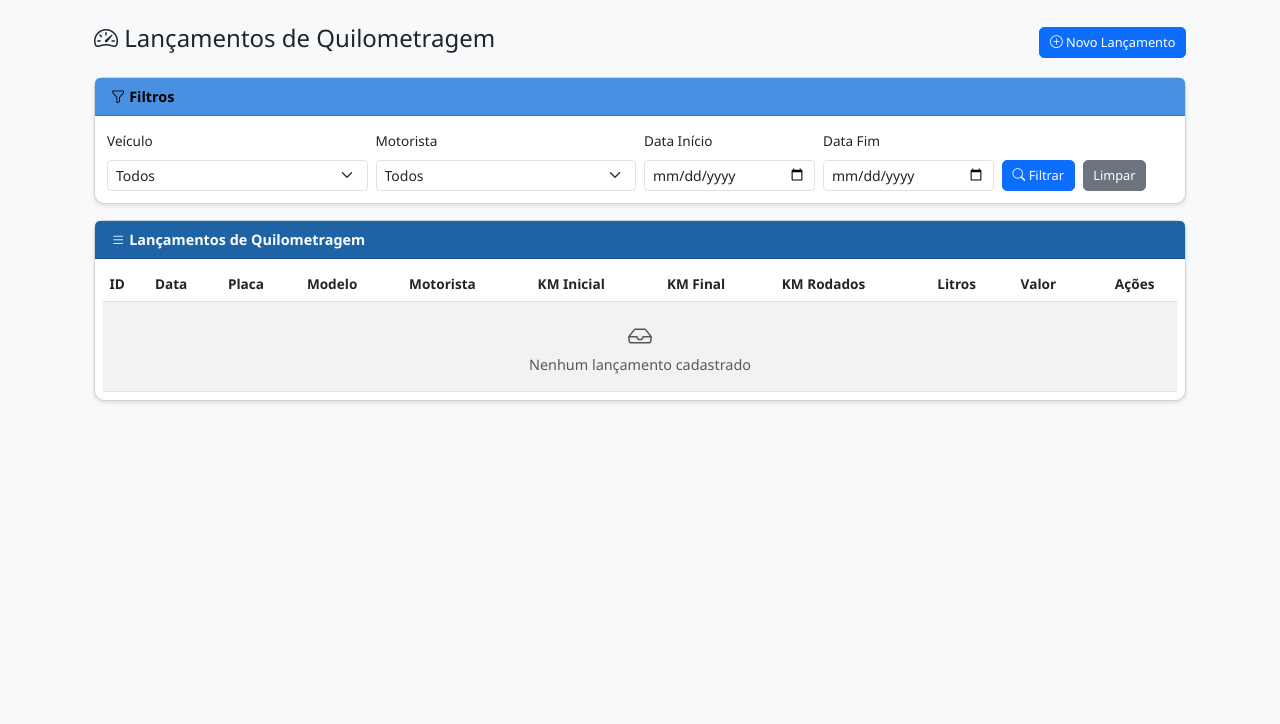
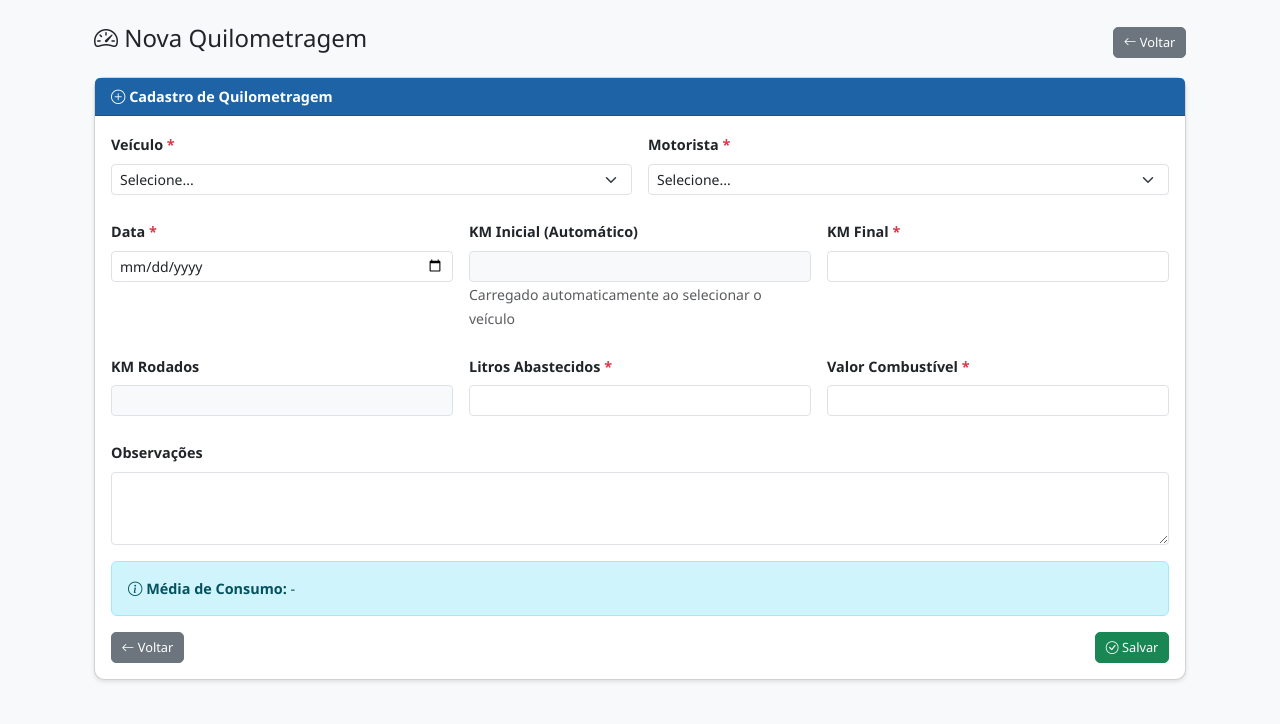
Before and after one commit to qualicontaxanderson-hub/nh-transportes, a Flask app: page /quilometragem/ in a window 1280 px wide. Shown: the part 76-800 px from the top of the page. Run offline with Flask 3, Linux system fonts and the light colour scheme; the visitor is signed in with stand-in values (Sample User, id 1); data that the repository does not hold is empty; parts of the project's set-up code (start-up, migrations or seed data) failed here and were passed over.

Commit message:
Update lista.html

```diff
--- a/templates/quilometragem/lista.html
+++ b/templates/quilometragem/lista.html
@@ -1,173 +1,178 @@
-{% extends 'base.html' %}
+{% extends "base.html" %}
 
-{% block title %}Quilometragem - NH Transportes{% endblock %}
+{% block title %}Nova Quilometragem - NH Transportes{% endblock %}
 
 {% block content %}
 <div class="container-fluid">
     <div class="d-flex justify-content-between align-items-center mb-3">
-        <h2 style="font-size: 1.5rem;"><i class="bi bi-speedometer2"></i> Lançamentos de Quilometragem</h2>
-        <a href="{{ url_for('quilometragem.novo') }}" class="btn btn-primary btn-sm">
-            <i class="bi bi-plus-circle"></i> Novo Lançamento
+        <h2 style="font-size: 1.5rem;"><i class="bi bi-speedometer2"></i> Nova Quilometragem</h2>
+        <a href="{{ url_for('quilometragem.lista') }}" class="btn btn-secondary btn-sm">
+            <i class="bi bi-arrow-left"></i> Voltar
         </a>
     </div>
 
-    <!-- Filtros -->
-    <div class="card mb-3">
-        <div class="card-header" style="background:#4A90E2;color:#000;font-size:0.9rem;font-weight:600;">
-            <i class="bi bi-funnel"></i> Filtros
+    <div class="card">
+        <div class="card-header" style="background:#1D63A5;color:white;font-size:0.9rem;font-weight:600;">
+            <i class="bi bi-plus-circle"></i> Cadastro de Quilometragem
         </div>
-        <div class="card-body" style="padding: 0.75rem;">
-            <form method="GET" class="row g-2">
-                <div class="col-md-3">
-                    <label class="form-label" style="font-size: 0.85rem;">Veículo</label>
-                    <select name="veiculos_id" class="form-select form-select-sm">
-                        <option value="">Todos</option>
+        <div class="card-body" style="padding: 1rem;">
+            <form method="POST" action="{{ url_for('quilometragem.novo') }}" id="formQuilometragem">
+                <div class="row g-3">
+                    <div class="col-md-6">
+                        <label class="form-label" style="font-size: 0.9rem;font-weight:600;">
+                            Veículo <span class="text-danger">*</span>
+                        </label>
+                        <select name="veiculos_id" id="veiculos_id" class="form-select form-select-sm" required>
+                            <option value="">Selecione...</option>
                             {% for veiculo in veiculos %}
-                        <option value="{{ veiculo.id }}" {% if filtros.veiculos_id|string == veiculo.id|string %}selected{% endif %}>
-                            {{ veiculo.placa }} - {{ veiculo.modelo }}
-                        </option>
+                            <option value="{{ veiculo.id }}">{{ veiculo.placa }} - {{ veiculo.modelo }}</option>
                             {% endfor %}
                         </select>
                     </div>
-                <div class="col-md-3">
-                    <label class="form-label" style="font-size: 0.85rem;">Motorista</label>
-                    <select name="motoristas_id" class="form-select form-select-sm">
-                        <option value="">Todos</option>
+                    <div class="col-md-6">
+                        <label class="form-label" style="font-size: 0.9rem;font-weight:600;">
+                            Motorista <span class="text-danger">*</span>
+                        </label>
+                        <select name="motoristas_id" class="form-select form-select-sm" required>
+                            <option value="">Selecione...</option>
                             {% for motorista in motoristas %}
-                        <option value="{{ motorista.id }}" {% if filtros.motoristas_id|string == motorista.id|string %}selected{% endif %}>
-                            {{ motorista.nome }}
-                        </option>
+                            <option value="{{ motorista.id }}">{{ motorista.nome }}</option>
                             {% endfor %}
                         </select>
                     </div>
-                <div class="col-md-2">
-                    <label class="form-label" style="font-size: 0.85rem;">Data Início</label>
-                    <input type="date" name="data_inicio" class="form-control form-control-sm" value="{{ filtros.data_inicio }}">
                 </div>
-                <div class="col-md-2">
-                    <label class="form-label" style="font-size: 0.85rem;">Data Fim</label>
-                    <input type="date" name="data_fim" class="form-control form-control-sm" value="{{ filtros.data_fim }}">
+
+                <div class="row g-3 mt-2">
+                    <div class="col-md-4">
+                        <label class="form-label" style="font-size: 0.9rem;font-weight:600;">
+                            Data <span class="text-danger">*</span>
+                        </label>
+                        <input type="date" name="data" class="form-control form-control-sm" required>
                     </div>
-                <div class="col-md-2 d-flex align-items-end">
-                    <button type="submit" class="btn btn-primary btn-sm me-2">
-                        <i class="bi bi-search"></i> Filtrar
+                    <div class="col-md-4">
+                        <label class="form-label" style="font-size: 0.9rem;font-weight:600;">
+                            KM Inicial (Automático)
+                        </label>
+                        <input type="text" id="km_inicial_display" class="form-control form-control-sm bg-light" readonly>
+                        <small class="text-muted">Carregado automaticamente ao selecionar o veículo</small>
+                    </div>
+                    <div class="col-md-4">
+                        <label class="form-label" style="font-size: 0.9rem;font-weight:600;">
+                            KM Final <span class="text-danger">*</span>
+                        </label>
+                        <input type="text" name="km_final" id="km_final" class="form-control form-control-sm" required>
+                    </div>
+                </div>
+
+                <div class="row g-3 mt-2">
+                    <div class="col-md-4">
+                        <label class="form-label" style="font-size: 0.9rem;font-weight:600;">
+                            KM Rodados
+                        </label>
+                        <input type="text" id="km_rodados" class="form-control form-control-sm bg-light" readonly>
+                    </div>
+                    <div class="col-md-4">
+                        <label class="form-label" style="font-size: 0.9rem;font-weight:600;">
+                            Litros Abastecidos <span class="text-danger">*</span>
+                        </label>
+                        <input type="text" name="litros_abastecidos" id="litros_abastecidos" class="form-control form-control-sm" required>
+                    </div>
+                    <div class="col-md-4">
+                        <label class="form-label" style="font-size: 0.9rem;font-weight:600;">
+                            Valor Combustível <span class="text-danger">*</span>
+                        </label>
+                        <input type="text" name="valor_combustivel" id="valor_combustivel" class="form-control form-control-sm" required>
+                    </div>
+                </div>
+
+                <div class="row g-3 mt-2">
+                    <div class="col-md-12">
+                        <label class="form-label" style="font-size: 0.9rem;font-weight:600;">
+                            Observações
+                        </label>
+                        <textarea name="observacoes" class="form-control form-control-sm" rows="3"></textarea>
+                    </div>
+                </div>
+
+                <div class="alert alert-info mt-3" style="font-size: 0.9rem;">
+                    <strong><i class="bi bi-info-circle"></i> Média de Consumo:</strong>
+                    <span id="media_consumo">-</span>
+                </div>
+
+                <div class="d-flex justify-content-between mt-3">
+                    <a href="{{ url_for('quilometragem.lista') }}" class="btn btn-secondary btn-sm">
+                        <i class="bi bi-arrow-left"></i> Voltar
+                    </a>
+                    <button type="submit" class="btn btn-success btn-sm">
+                        <i class="bi bi-check-circle"></i> Salvar
                     </button>
-                    <a href="{{ url_for('quilometragem.lista') }}" class="btn btn-secondary btn-sm">Limpar</a>
                 </div>
             </form>
         </div>
     </div>
-
-    <!-- Tabela Principal -->
-    <div class="card mb-3">
-        <div class="card-header" style="background:#1D63A5;color:white;font-size:0.9rem;font-weight:600;">
-            <i class="bi bi-list"></i> Lançamentos de Quilometragem
-        </div>
-        <div class="card-body" style="padding: 0.5rem;">
-            <div class="table-responsive">
-                <table class="table table-hover table-striped table-sm mb-0">
-                    <thead style="background:#4A90E2;color:#000;font-weight:700;font-size:0.85rem;">
-                        <tr>
-                            <th>ID</th>
-                            <th>Data</th>
-                            <th>Placa</th>
-                            <th>Modelo</th>
-                            <th>Motorista</th>
-                            <th>KM Inicial</th>
-                            <th>KM Final</th>
-                            <th>KM Rodados</th>
-                            <th>Litros</th>
-                            <th>Valor</th>
-                            <th class="text-center">Ações</th>
-                        </tr>
-                    </thead>
-                    <tbody style="font-size: 0.85rem;">
-                        {% if quilometragens %}
-                            {% for reg in quilometragens %}
-                            <tr>
-                                <td><strong>{{ reg.id }}</strong></td>
-                                <td>{{ reg.data.strftime('%d/%m/%Y') if reg.data else '-' }}</td>
-                                <td>{{ reg.placa }}</td>
-                                <td>{{ reg.modelo or '-' }}</td>
-                                <td>{{ reg.motorista_nome or '-' }}</td>
-                                <td>{{ "{:,.0f}".format(reg.km_inicial|float).replace(",", ".") }}</td>
-                                <td>{{ "{:,.0f}".format(reg.km_final|float).replace(",", ".") }}</td>
-                                <td>{{ "{:,.0f}".format(reg.km_rodados|float).replace(",", ".") }}</td>
-                                <td>{{ "{:,.2f}".format(reg.litros_abastecidos|float).replace(",", "X").replace(".", ",").replace("X", ".") }}</td>
-                                <td>R$ {{ "{:,.2f}".format(reg.valor_combustivel|float).replace(",", "X").replace(".", ",").replace("X", ".") }}</td>
-                                <td class="text-center">
-                                    <a href="{{ url_for('quilometragem.editar', id=reg.id) }}" class="btn btn-sm btn-warning" title="Editar" style="padding: 0.2rem 0.4rem;">
-                                        <i class="bi bi-pencil"></i>
-                                    </a>
-                                    <a href="{{ url_for('quilometragem.excluir', id=reg.id) }}"
-                                       class="btn btn-sm btn-danger"
-                                       title="Excluir"
-                                       style="padding: 0.2rem 0.4rem;"
-                                       onclick="return confirm('Deseja realmente excluir este lançamento?')">
-                                        <i class="bi bi-trash"></i>
-                                    </a>
-                                </td>
-                            </tr>
-                            {% endfor %}
-                        {% else %}
-                            <tr>
-                                <td colspan="11" class="text-center text-muted py-3" style="font-size: 0.9rem;">
-                                    <i class="bi bi-inbox" style="font-size:1.5rem;"></i><br>
-                                    Nenhum lançamento cadastrado
-                                </td>
-                            </tr>
-                        {% endif %}
-                    </tbody>
-                </table>
-            </div>
-        </div>
 </div>
 
-    <!-- Resumo por Caminhão -->
-    {% if resumo_veiculos %}
-    <div class="card">
-        <div class="card-header" style="background:#ff9800;color:#000;font-size:0.9rem;font-weight:600;">
-            <i class="bi bi-bar-chart"></i> Resumo por Caminhão
-        </div>
-        <div class="card-body" style="padding: 0.5rem;">
-            <div class="table-responsive">
-                <table class="table table-hover table-striped table-sm mb-0">
-                    <thead style="background:#ffc107;color:#000;font-weight:700;font-size:0.85rem;">
-                        <tr>
-                            <th>Placa</th>
-                            <th>Modelo</th>
-                            <th>Total Litros</th>
-                            <th>Total KM Rodado</th>
-                            <th>Média (KM/L)</th>
-                        </tr>
-                    </thead>
-                    <tbody style="font-size: 0.85rem;">
-                        {% for reg in resumo_veiculos %}
-                        <tr>
-                            <td><strong>{{ reg.placa }}</strong></td>
-                            <td>{{ reg.modelo or '-' }}</td>
-                            <td>{{ "{:,.2f}".format(reg.total_litros|float).replace(",", "X").replace(".", ",").replace("X", ".") }} L</td>
-                            <td>{{ "{:,.0f}".format(reg.total_km|float).replace(",", ".") }} km</td>
-                            <td>
-                                {% if reg.total_litros and reg.total_litros > 0 %}
-                                    {{ "{:.2f}".format((reg.total_km|float) / (reg.total_litros|float)).replace(".", ",") }} km/L
-                                {% else %}
-                                    -
-                                {% endif %}
-                            </td>
-                        </tr>
-                        {% endfor %}
-                    </tbody>
-                </table>
-            </div>
-        </div>
-    </div>
-    {% endif %}
-</div>
+<script>
+    let kmInicial = 0;
+
+    // Quando selecionar um veículo, buscar o último KM
+    document.getElementById('veiculos_id').addEventListener('change', function() {
+        const veiculoId = this.value;
+        if (veiculoId) {
+            fetch(`/quilometragem/api/get-ultimo-km/${veiculoId}`)
+                .then(response => response.json())
+                .then(data => {
+                    kmInicial = data.ultimo_km || 0;
+                    if (kmInicial > 0) {
+                        document.getElementById('km_inicial_display').value = kmInicial.toLocaleString('pt-BR', {minimumFractionDigits: 0, maximumFractionDigits: 0});
+                    } else {
+                        document.getElementById('km_inicial_display').value = 'KM inicial não configurado';
+                        alert('⚠️ Este veículo não possui KM inicial cadastrado. Configure na lista de quilometragem primeiro.');
+                    }
+                    calcularKmRodados();
+                })
+                .catch(error => {
+                    console.error('Erro ao buscar KM inicial:', error);
+                    alert('Erro ao carregar KM inicial do veículo');
+                });
+        } else {
+            document.getElementById('km_inicial_display').value = '';
+            kmInicial = 0;
+        }
+    });
+
+    function calcularKmRodados() {
+        const kmFinal = parseFloat(document.getElementById('km_final').value.replace(/\./g, '').replace(',', '.')) || 0;
+        const kmRodados = kmFinal - kmInicial;
+
+        if (kmRodados > 0) {
+            document.getElementById('km_rodados').value = kmRodados.toLocaleString('pt-BR', {minimumFractionDigits: 0, maximumFractionDigits: 0});
+        } else {
+            document.getElementById('km_rodados').value = '';
+        }
+        calcularMedia();
+    }
+
+    function calcularMedia() {
+        const kmRodados = parseFloat(document.getElementById('km_rodados').value.replace(/\./g, '').replace(',', '.')) || 0;
+        const litros = parseFloat(document.getElementById('litros_abastecidos').value.replace(/\./g, '').replace(',', '.')) || 0;
+
+        if (kmRodados > 0 && litros > 0) {
+            const media = kmRodados / litros;
+            document.getElementById('media_consumo').innerHTML = `<strong>${media.toFixed(2).replace('.', ',')} km/l</strong>`;
+        } else {
+            document.getElementById('media_consumo').textContent = '-';
+        }
+    }
+
+    document.getElementById('km_final').addEventListener('input', calcularKmRodados);
+    document.getElementById('litros_abastecidos').addEventListener('input', calcularMedia);
+</script>
 
 <style>
-    .table-sm th, .table-sm td {
-        padding: 0.4rem;
+    .form-label {
+        font-weight: 600;
+        font-size: 0.9rem;
     }
 
     .btn-sm {
@@ -179,10 +184,6 @@
         h2 {
             font-size: 1.2rem !important;
         }
-        .table-sm th, .table-sm td {
-            font-size: 0.75rem !important;
-            padding: 0.3rem !important;
-        }
     }
 </style>
 {% endblock %}
```
Lines whose indentation alone changed are shown as unchanged.
